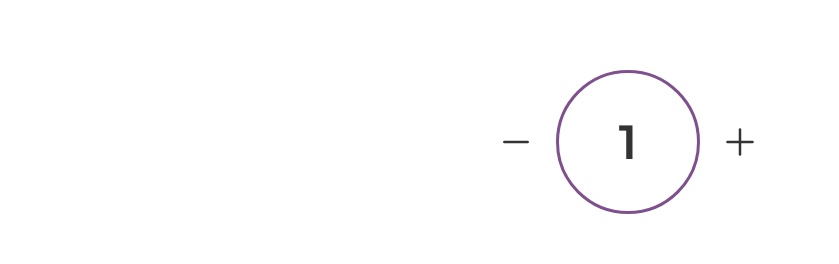
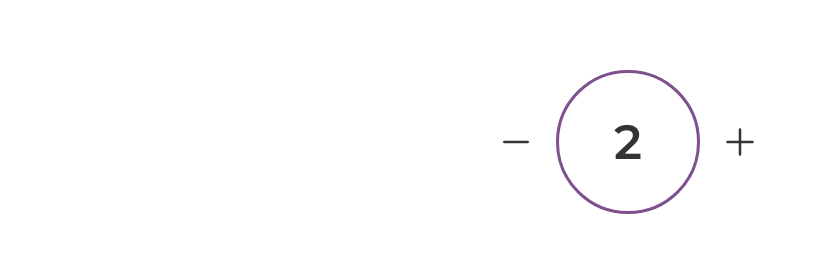
Before and after one commit to likelion-sjsu/hackathon, a React (Create React App) app in the folder client/: page /create in a window 1280 px wide. Shown: the part 332-596 px from the top of the page, without its empty margins (12-851 px from the left). Built offline with nearby package versions, Linux system fonts and the light colour scheme; a web font is replaced by a local one.

Commit message:
bugfix: not allow one member in a group

```diff
--- a/client/src/Routes/CreateGroup.jsx
+++ b/client/src/Routes/CreateGroup.jsx
@@ -67,7 +67,7 @@ const CreateBtn = styled.button`
 
 export default function CreateGroup() {
   const navigate = useNavigate();
-  const [num, setNum] = useState(1);
+  const [num, setNum] = useState(2);
 
   const onClickCreateRoom = () => {
     localStorage.setItem(
@@ -84,7 +84,7 @@ export default function CreateGroup() {
         <Subtitle>How many people are in your group?</Subtitle>
         <Box>
           <MinusIcon
-            onClick={() => num > 1 && setNum((prev) => prev - 1)}
+            onClick={() => num > 2 && setNum((prev) => prev - 1)}
             width={40}
           />
           <div>{num}</div>
```
